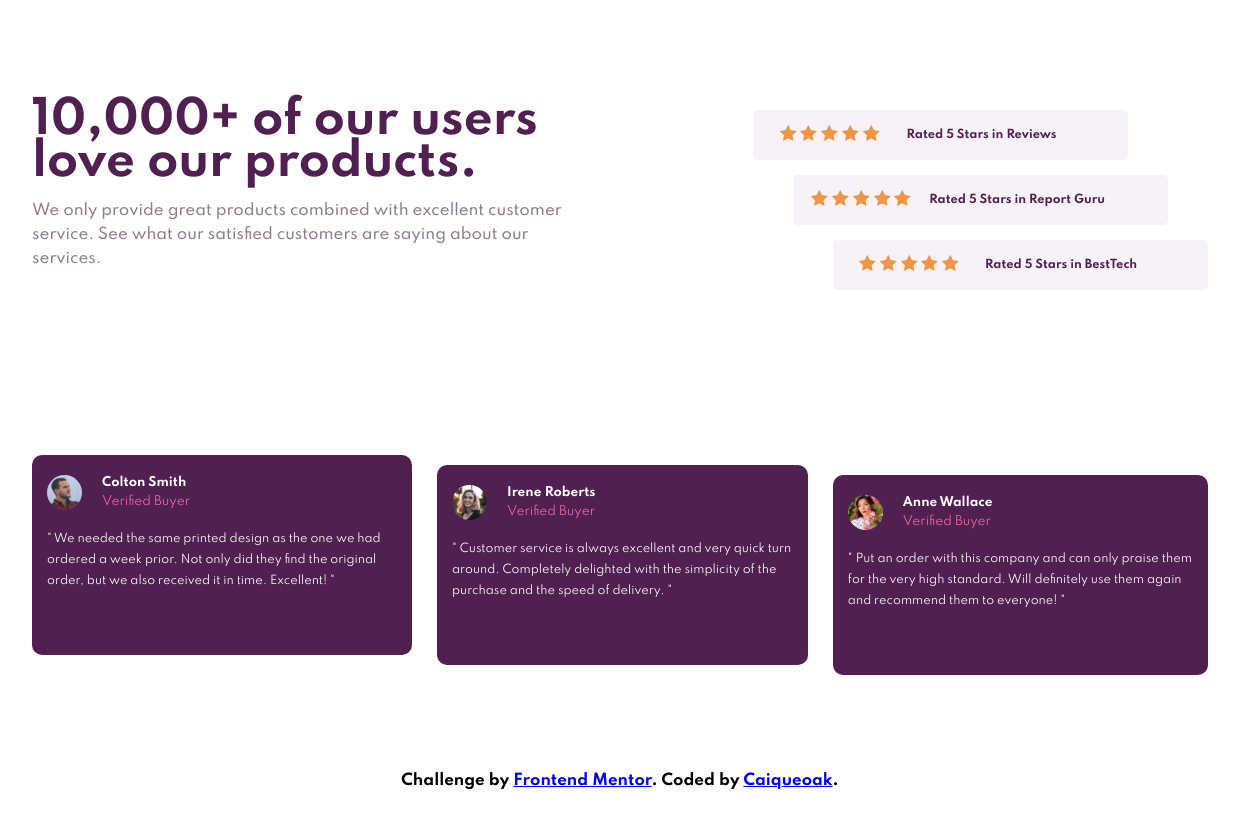
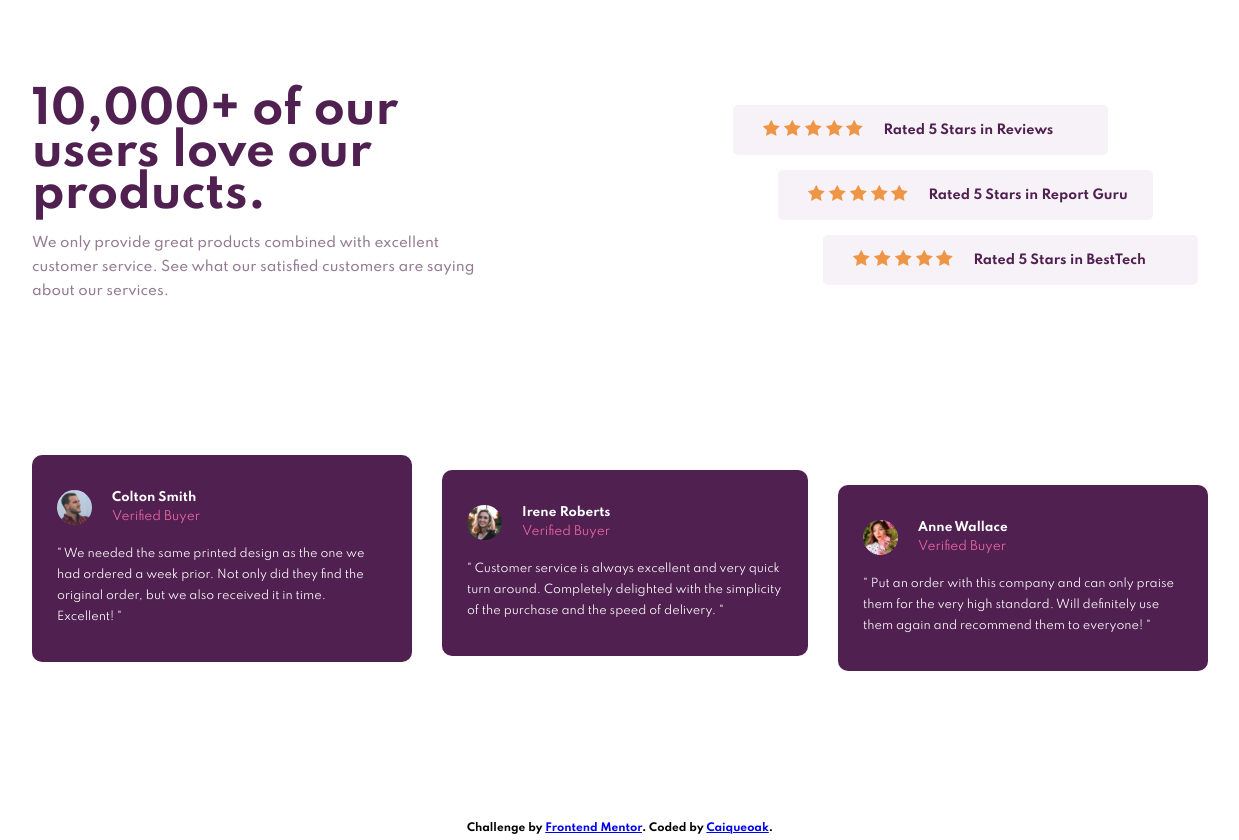
Before and after one commit to Caiqueoak/Responsive-Social-proof-site, a plain HTML site: page index.html in a window 1536 px wide. Shown: the whole page, without its empty margins (148-1387 px from the left). Before the commit the page ends 800 px from the top, so only its background shows below. Drawn offline with Linux system fonts and the light colour scheme.

Commit message:
adjusted margin and padding within the containers

```diff
--- a/index.html
+++ b/index.html
@@ -61,7 +61,7 @@
               <div class="verified-label">Verified Buyer</div>
             </div>
           </div>
-          <div class="review-text">" We needed the same printed design as the one we had ordered a week prior.
+          <div class="colton-review-text review-text">" We needed the same printed design as the one we had ordered a week prior.
           Not only did they find the original order, but we also received it in time.
           Excellent! "</div>
         </div>
@@ -72,7 +72,7 @@
               <div class="verified-label">Verified Buyer</div>
             </div>
           </div>
-          <div class="review-text">" Customer service is always excellent and very quick turn around. Completely
+          <div class="irene-review-text review-text">" Customer service is always excellent and very quick turn around. Completely
           delighted with the simplicity of the purchase and the speed of delivery. "</div>
         </div>
         <div class="anne-container buyers-container">
--- a/sass/main.scss
+++ b/sass/main.scss
@@ -1,5 +1,6 @@
 @import "variables";
 
+//MOBILE VERSION
 body {
   position: relative;
 }
@@ -11,6 +12,7 @@ body {
   padding: 70px 18px;
 }
 
+// HEADING
 .heading-container {
   .heading-title {
     color: $Very-Dark-Magenta;
@@ -23,6 +25,7 @@ body {
   }
 }
 
+// STAR RATES
 .rates-container {
   padding-bottom: 25px;
   display: flex;
@@ -34,7 +37,6 @@ body {
   .rates-box {
     display: flex;
     flex-direction: column;
-    justify-content: space-evenly;
     border-radius: 5px;
     width: 100%;
     height: 70px;
@@ -47,6 +49,7 @@ body {
   }
 }
 
+// BUYERS REVIEWS
 .buyers-reviews {
   display: flex;
   flex-direction: column;
@@ -90,45 +93,63 @@ body {
     }
   }
 }
+
+// FOOTER
 footer {
   position: absolute;
   text-align: center;
   font-weight: 700;
-  bottom: 10px;
+  bottom: 5px;
   width: 100%;
+  font-size: 0.7rem;
+
+  a {
+    font-size: 0.7rem;
+  }
 }
 
-@media screen and (min-width: 750px) and (max-width: 1000px) {
+// TABLET VERSION
+@media screen and (min-width: 750px) {
+
+  // HEADING
+  .heading-description {
+    max-width: 750px;
+  }
+
+  // BUYERS REVIEWS
   .buyers-reviews {
     flex-direction: row;
     column-gap: 20px;
   }
-  .heading-description {
-    max-width: 750px;
-  }
 }
 
-@media screen and (min-width: 500px) {
+// DESKTOP VERSION
+@media screen and (min-width: 1350px) {
   * {
     padding: 0 !important;
     border: 0 !important;
   }
 
+  body {
+    height: 105vh;
+  }
+
   .main-container {
     text-align: left;
     display: grid;
-    grid-template-columns: 1fr 1fr;
+    align-items: flex-start;
+    grid-template-columns: 1fr 1.3fr;
     grid-template-rows: 1fr 1fr;
     height: 100vh;
-    padding: 100px 180px 0px !important;
-    align-items: flex-start;
-    row-gap: 50px;
+    padding: 90px 180px 0px !important;
+    row-gap: 80px;
   }
 
+  // HEADING
   .heading-container {
     display: flex;
     flex-direction: column;
-    padding-right: 50px !important;
+    padding-right: 60px !important;
     row-gap: 15px;
     border: 2px solid black;
 
@@ -137,57 +158,70 @@ footer {
       line-height: 2.8rem;
     }
     .heading-description {
-      font-size: 1rem;
+      font-size: 0.9rem;
       line-height: 1.6rem;
     }
   }
+
+  // STAR RATES
   .rates-container {
-    margin-top: 10px;
-    justify-self: right;
+    position: relative;
+    margin-top: 15px;
+    right: 10px;
     row-gap: 15px;
+    justify-self: flex-end;
 
     .rates-box {
       flex-direction: row;
       align-items: center;
       height: 50px;
+      width: 100%;
 
       .review {
-        font-size: 0.75rem;
-        padding-right: 45px !important;
+        font-size: 0.85rem;
+        padding-left: 20px !important;
+      }
+
+      .stars {
+        padding-left: 30px !important;
       }
     }
     .reviews-rate {
       position: relative;
-      right: 80px;
+      right: 90px;
     }
     .reportGuru-rate {
       position: relative;
-      right: 40px;
+      right: 45px;
     }
   }
 
+  // BUYERS REVIEWS
   .buyers-reviews {
     grid-column: 1/3;
     flex-direction: row;
-    column-gap: 25px;
+    column-gap: 30px;
 
     .buyers-container {
-      height: 200px;
-      padding: 20px 15px !important;
+      padding: 35px 25px !important;
 
       .review-text {
         font-size: 0.75rem;
         padding-top: 18px !important;
       }
       .verified-label {
-          padding-top: 5px !important;
+        padding-top: 5px !important;
       }
     }
     .colton-container {
-        margin-top: -20px;
+      margin-top: -30px;
+
+      .colton-review-text {
+        padding-right: 22px !important;
+      }
     }
     .irene-container {
-        margin-top: -10px;
+      margin-top: -15px;
     }
   }
 }
```
Also changed, not shown: css/main.css, images/solution.PNG, 1 other file.
